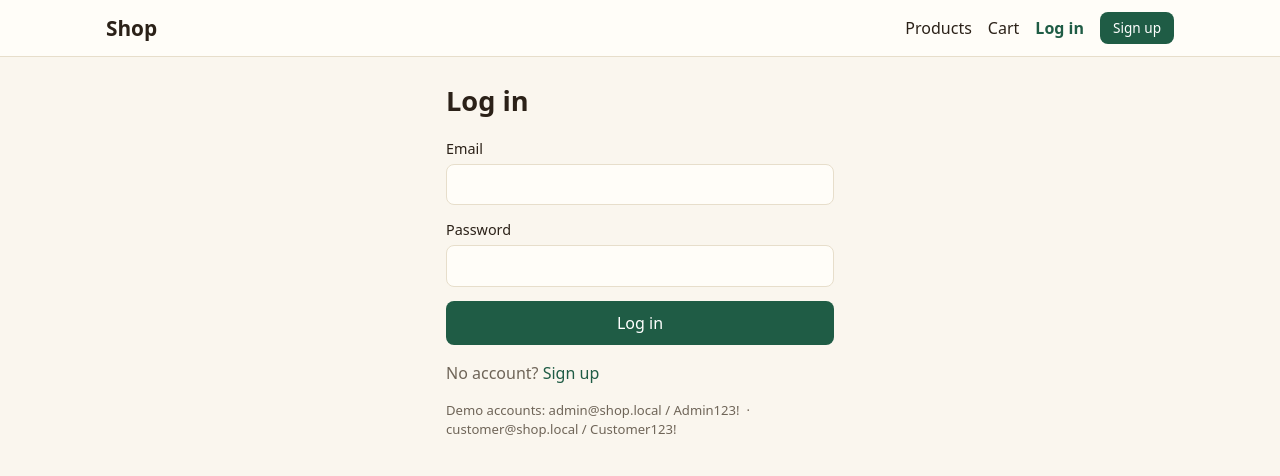
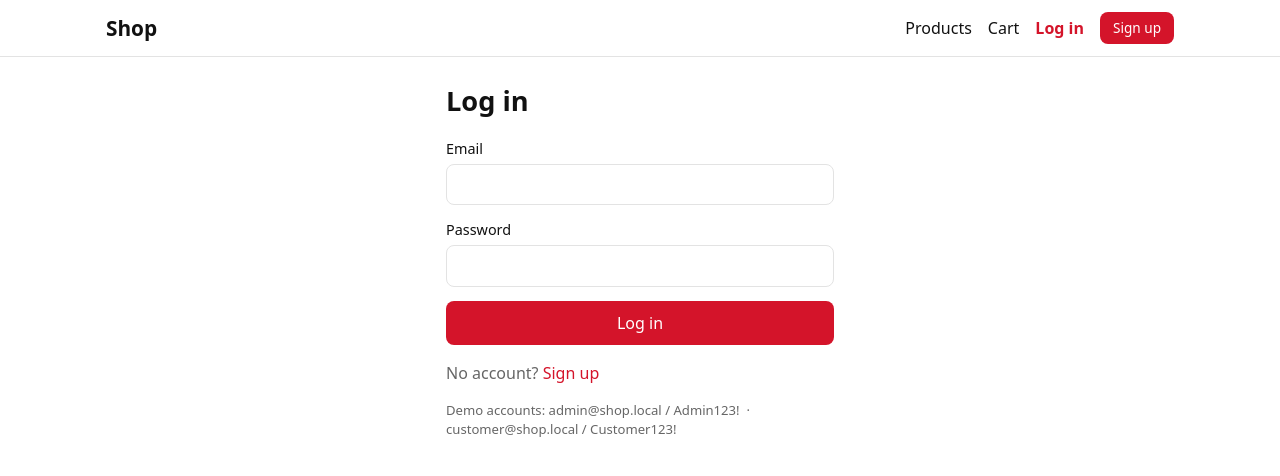
Before and after one commit to kaluabiyu-wq/Shop, a React (Vite) app in the folder frontend/: page /login in a window 1280 px wide. Shown: the top 476 px of the page. Built offline with nearby package versions, Linux system fonts and the light colour scheme.

Commit message:
update styles

```diff
--- a/frontend/src/styles.css
+++ b/frontend/src/styles.css
@@ -1,14 +1,13 @@
 :root {
-  --bg: #FAF6EE;
-  --surface: #FFFDF8;
-  --text: #2B2118;
-  --muted: #6F6558;
-  --border: #E7DECB;
-  --accent: #1F5C45;
-  --accent-hover: #164434;
+  --bg: #FFFFFF;
+  --surface: #FFFFFF;
+  --text: #111111;
+  --muted: #666666;
+  --border: #E3E3E3;
+  --accent: #D4142A;
+  --accent-hover: #A60F20;
   --on-accent: #ffffff;
-  --gold: #C8962E;
-  --danger: #C0392B;
+  --danger: #9B1C1C;
   --ok: #2F7D4F;
   --warn: #D98A00;
   --radius: 10px;
@@ -16,15 +15,15 @@
 
 @media (prefers-color-scheme: dark) {
   :root {
-    --bg: #17130F;
-    --surface: #211B15;
-    --text: #F3EBDD;
-    --muted: #B3A792;
-    --border: #3A3027;
-    --accent: #5FB38A;
-    --accent-hover: #7CC9A3;
-    --on-accent: #10261C;
-    --gold: #D9AC4A;
+    --bg: #0D0D0D;
+    --surface: #171717;
+    --text: #F5F5F5;
+    --muted: #A3A3A3;
+    --border: #2C2C2C;
+    --accent: #D92D43;
+    --accent-hover: #F05468;
+    --on-accent: #ffffff;
+    --danger: #F26D6D;
   }
 }
 
@@ -146,7 +145,7 @@ label { display: flex; flex-direction: column; gap: 4px; font-size: 0.9rem; font
 .status { padding: 2px 10px; border-radius: 999px; font-size: 0.78rem; font-weight: 600; color: #fff; background: var(--muted); }
 .status-pending { background: var(--warn); }
 .status-paid, .status-delivered { background: var(--ok); }
-.status-shipped { background: var(--gold); }
+.status-shipped { background: #3D3D3D; }
 .status-cancelled { background: var(--danger); }
 
 /* ---------- Admin ---------- */
```
Also changed, not shown: 1 other file (tests, documents, lock files or other folders).
